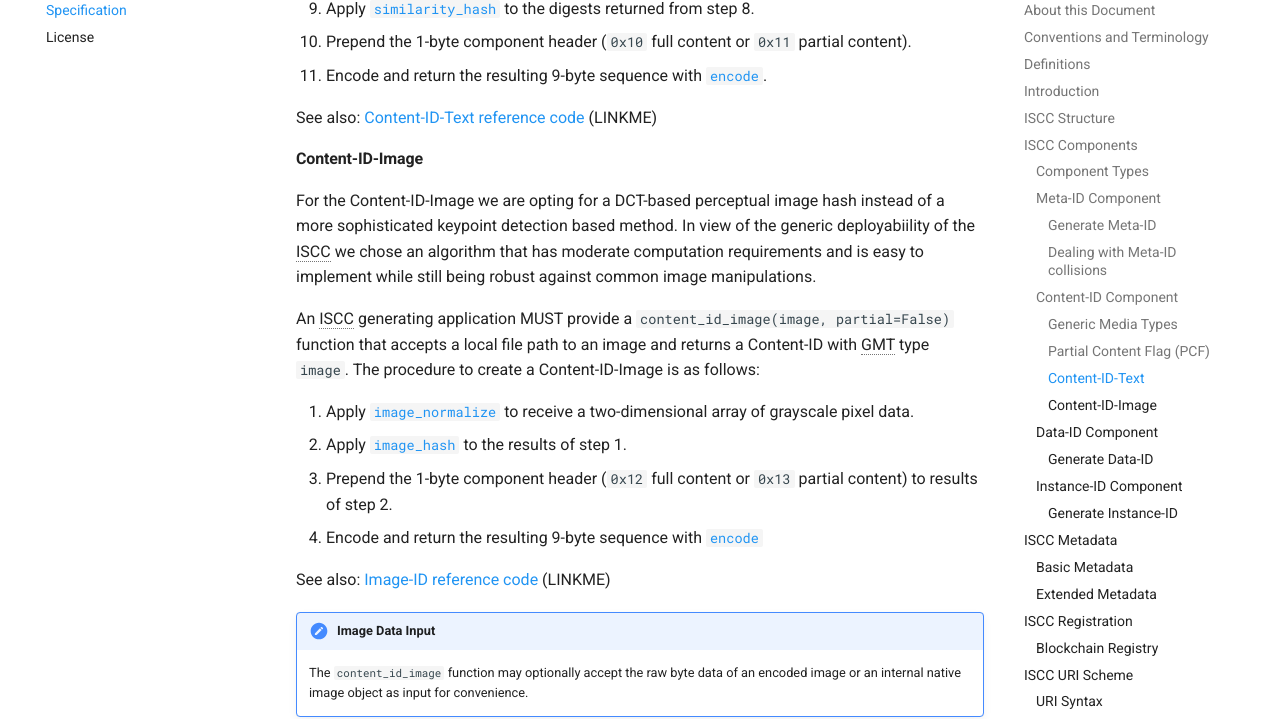
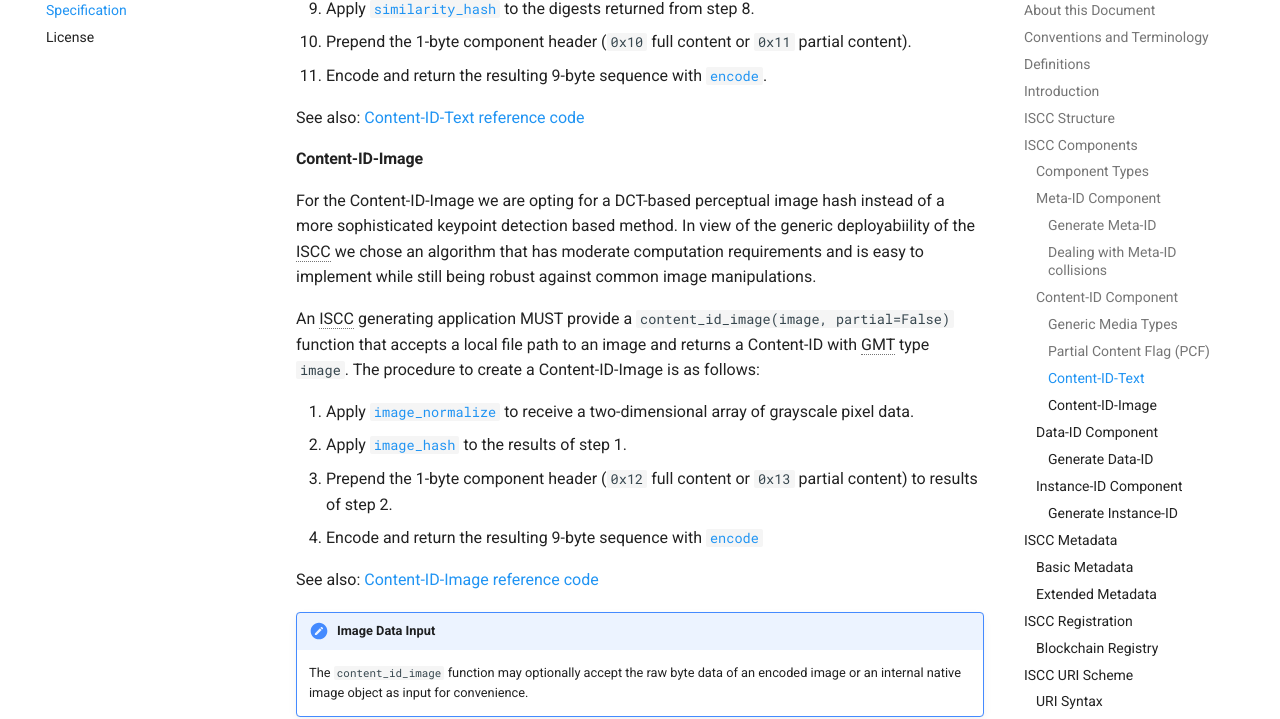
Before and after one commit to iscc/iscc-specs, an MkDocs documentation site: the page built from docs/specification.md, in a window 1280 px wide and 1400 px high, scrolled down 8823 px. Shown: the part 152-871 px from the top of the window. Built offline with MkDocs 1.6.1 and Material for MkDocs 9.7.7, drawn with Linux system fonts in a browser that asks for light colours; comment, search, counter and statistics services are not loaded; old or Windows-style settings are respelled for this version of MkDocs; some of the changed text lies outside the part shown.

Commit message:
Set reference code links

```diff
--- a/docs/specification.md
+++ b/docs/specification.md
@@ -136,7 +136,7 @@
 10. Return encoded Meta-ID, trimmed `title` and trimmed `extra` data.
 
 
-See also: [Meta-ID reference code]() (LINKME)
+See also: [Meta-ID reference code](https://github.com/coblo/iscc-specs/blob/master/src/iscc/iscc.py#L20)
 
 !!! warning "Text trimming"
     When trimming text be sure to trim the byte-length of the UTF-8 encoded version and not the number of characters. The trim point MUST be such, that it does not cut into multibyte characters. Characters might have different UTF-8 byte-length. For example `ü` is 2-bytes, `驩` is 3-bytes and `𠜎` is 4-bytes. So the trimmed version of a string with 128 `驩`-characters will result in a 42-character string with a 126-byte UTF-8 encoded length. This is necessary because the results of this operation will be stored as basic metadata with strict byte size limits on the blockchain.
@@ -208,7 +208,7 @@
 10. Prepend the 1-byte component header (`0x10` full content or `0x11` partial content).
 11. Encode and return the resulting 9-byte sequence with [`encode`](#encode).
 
-See also: [Content-ID-Text reference code]() (LINKME)
+See also: [Content-ID-Text reference code](https://github.com/coblo/iscc-specs/blob/master/src/iscc/iscc.py#L57)
 
 #### Content-ID-Image
 
@@ -221,7 +221,7 @@
 9. Prepend the 1-byte component header (`0x12` full content or `0x13` partial content) to results of step 2.
 4. Encode and return the resulting 9-byte sequence with [`encode`](#encode)
 
-See also: [Image-ID reference code]() (LINKME)
+See also: [Content-ID-Image reference code](https://github.com/coblo/iscc-specs/blob/master/src/iscc/iscc.py#L97)
 
 !!! note "Image Data Input"
     The `content_id_image` function may optionally accept the raw byte data of an encoded image or an internal native image object as input for convenience.
@@ -243,7 +243,7 @@
 7. Prepend the 1-byte component header (e.g. 0x20).
 8. Encode and return the resulting 9-byte sequence with [encode](#encode).
 
-See also: [Data-ID reference code]() (LINKME)
+See also: [Data-ID reference code](https://github.com/coblo/iscc-specs/blob/master/src/iscc/iscc.py#L115)
 
 ### Instance-ID Component
 
@@ -267,7 +267,7 @@
 8. Hex-Encode the *top hash*
 9. Return the Intance-ID and the hex-encoded top-hash
 
-See also: [Instance-ID reference code]() (LINKME)
+See also: [Instance-ID reference code](https://github.com/coblo/iscc-specs/blob/master/src/iscc/iscc.py#L140)
 
 Applications may carry, store, and process the leaf node hashes for advanced streaming data identification or partial data integrity verification.
 
```
Also changed, not shown: README.rst, 1 other file.
